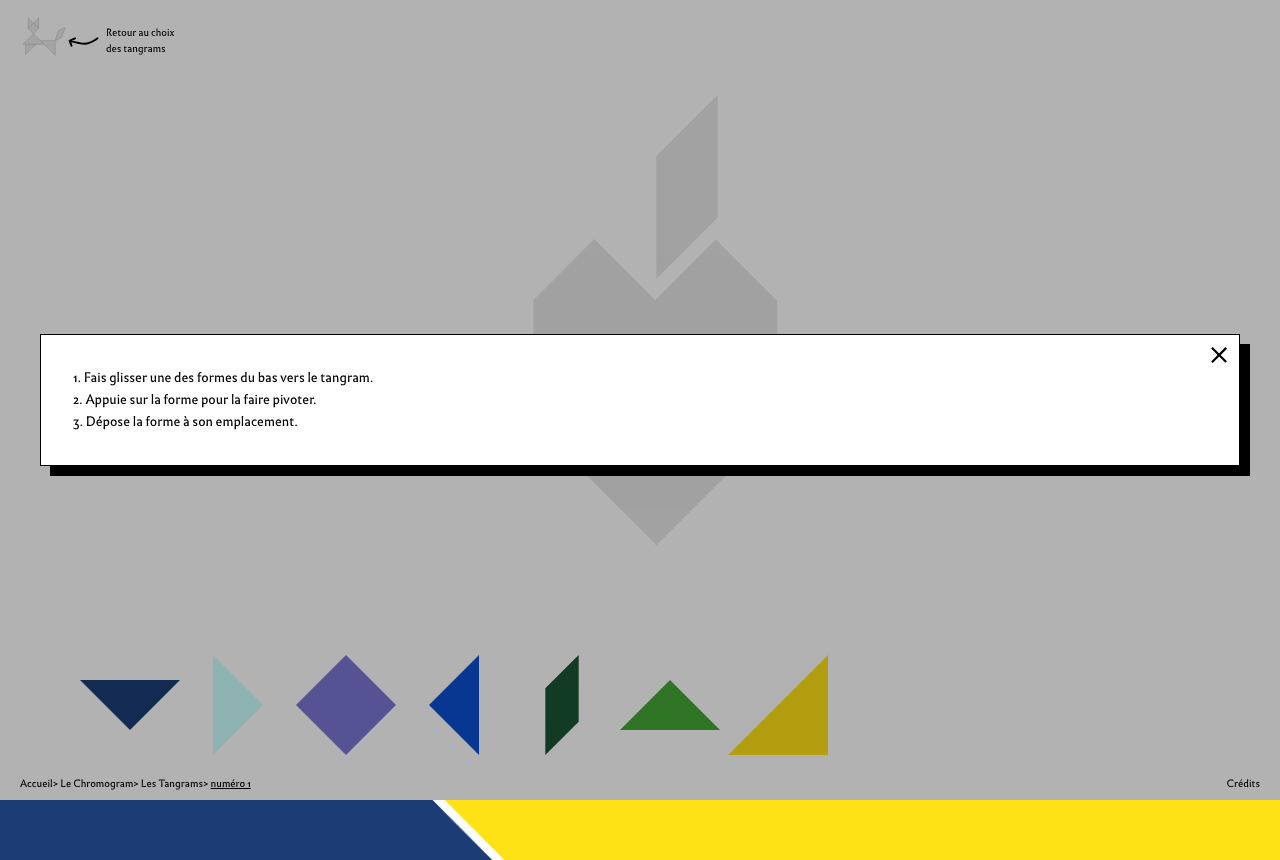
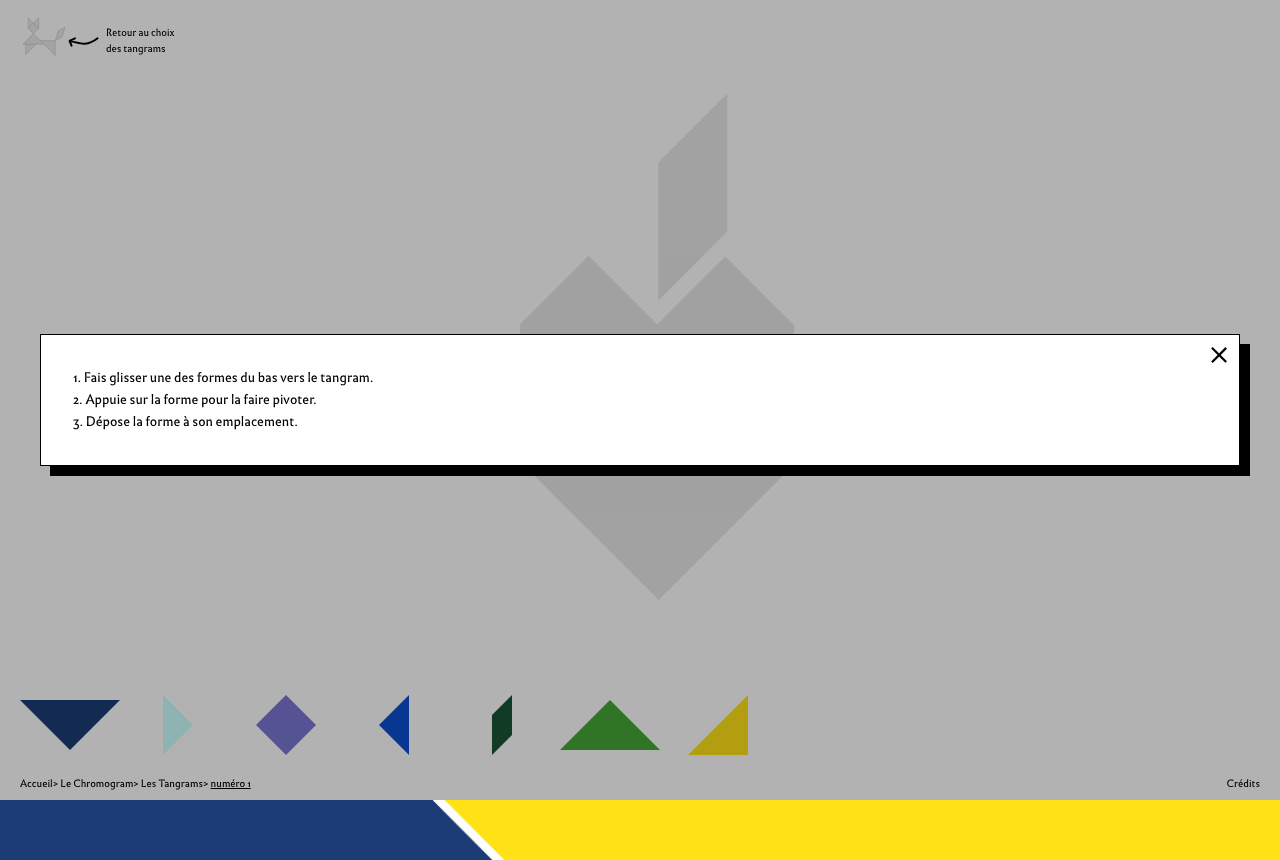
Before and after one commit to theopaolo/tangram-app, a SvelteKit app: page /puzzle/1 in a window 1280 px wide. Before the commit the page ends 800 px from the top, so only its background shows below. Built offline with nearby package versions, Linux system fonts and the light colour scheme.

Commit message:
puzzle id

```diff
--- a/src/routes/puzzle/[id]/+page.svelte
+++ b/src/routes/puzzle/[id]/+page.svelte
@@ -903,9 +903,9 @@ function triggerConfetti() {
     position: relative;
     display: flex;
     flex-direction: column;
-    width: 90%;
+    width: 100%;
     height: 100dvh;
-    padding: auto;
+    padding: 0 20px;
     margin:auto;
   }
 
@@ -999,13 +999,13 @@ function triggerConfetti() {
 
   .pieces-container {
     display: flex;
-    padding-left: 1rem;
-    padding-right: 1rem;
+    padding-left: 20px;
+    padding-right: 20px;
     position: absolute;
     bottom: 45px;
     left: 0;
     right: 0;
-    height: 100px;
+    height: 60px;
     gap: .5rem;
   }
 .pieces-container {
@@ -1170,7 +1170,7 @@ function triggerConfetti() {
 
   <!-- Puzzle area with padding -->
   <div class="h-full">
-    <div class="relative top-[65px] h-[calc(100svh-220px)] puzzle-container {puzzleSolved ? 'puzzle-solved' : ''}"
+    <div class="relative top-0 h-svh mt-[60px] pb-[160px] puzzle-container {puzzleSolved ? 'puzzle-solved' : ''}"
           bind:this={puzzleContainer}
           use:observeResize
           role="main"
```
